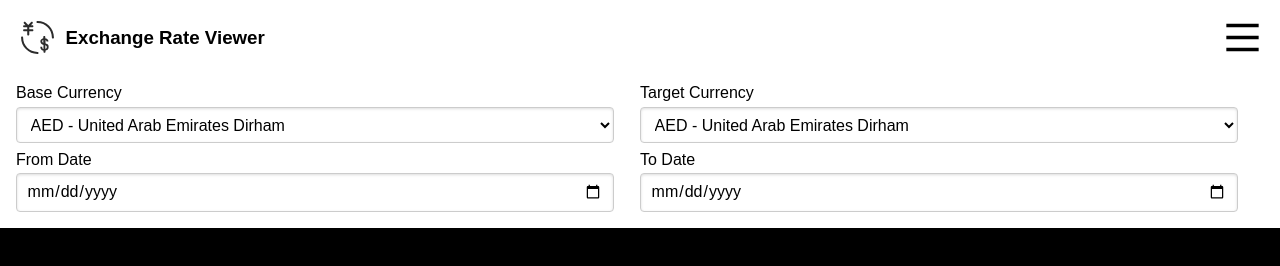
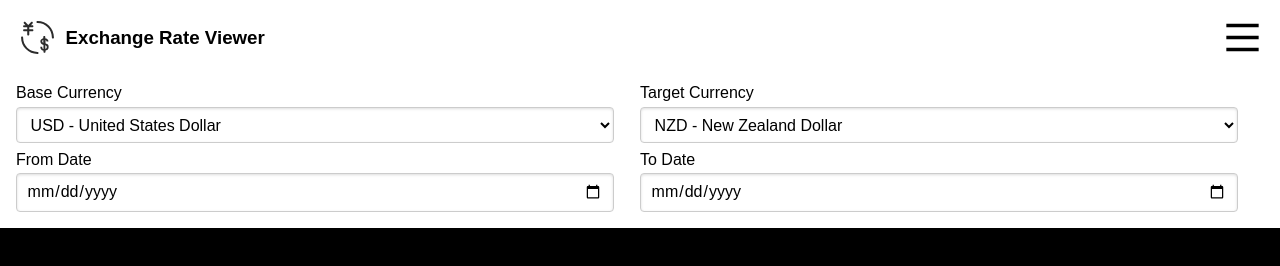
Before and after one commit to aguang-xyz/exchange-rate, a plain HTML site: page index.html in a window 1280 px wide. Drawn offline with nearby package versions, Linux system fonts and the light colour scheme.

Commit message:
Add default options.

```diff
--- a/index.html
+++ b/index.html
@@ -234,7 +234,7 @@
 								<option value="TZS">TZS - Tanzania Shilling</option>
 								<option value="UAH">UAH - Ukraine Hryvnia</option>
 								<option value="UGX">UGX - Uganda Shilling</option>
-								<option value="USD">USD - United States Dollar</option>
+								<option value="USD" selected>USD - United States Dollar</option>
 								<option value="UYU">UYU - Uruguay Peso</option>
 								<option value="UZS">UZS - Uzbekistan Som</option>
 								<option value="VEF">VEF - Venezuela Bolívar</option>
@@ -361,7 +361,7 @@
 								<option value="NIO">NIO - Nicaragua Cordoba</option>
 								<option value="NOK">NOK - Norway Krone</option>
 								<option value="NPR">NPR - Nepal Rupee</option>
-								<option value="NZD">NZD - New Zealand Dollar</option>
+								<option value="NZD" selected>NZD - New Zealand Dollar</option>
 								<option value="OMR">OMR - Oman Rial</option>
 								<option value="PAB">PAB - Panama Balboa</option>
 								<option value="PEN">PEN - Peru Sol</option>
```
